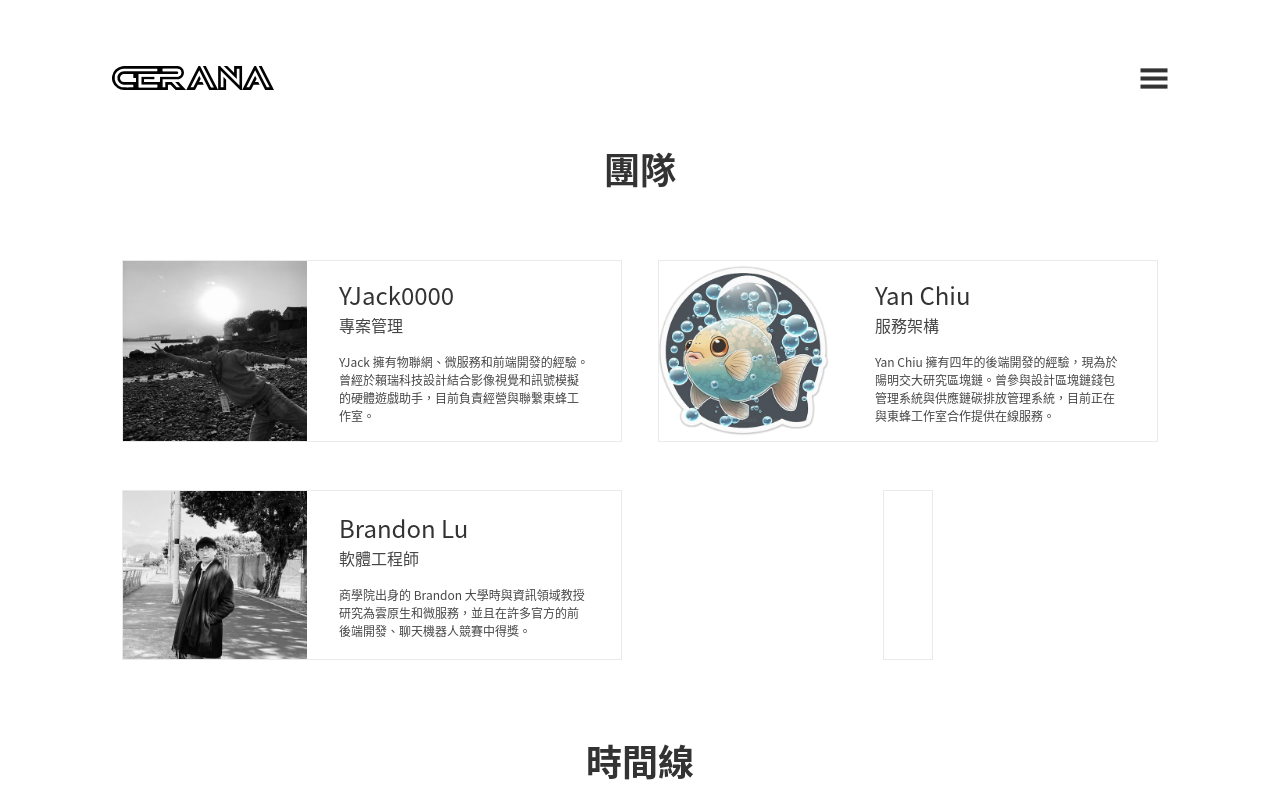
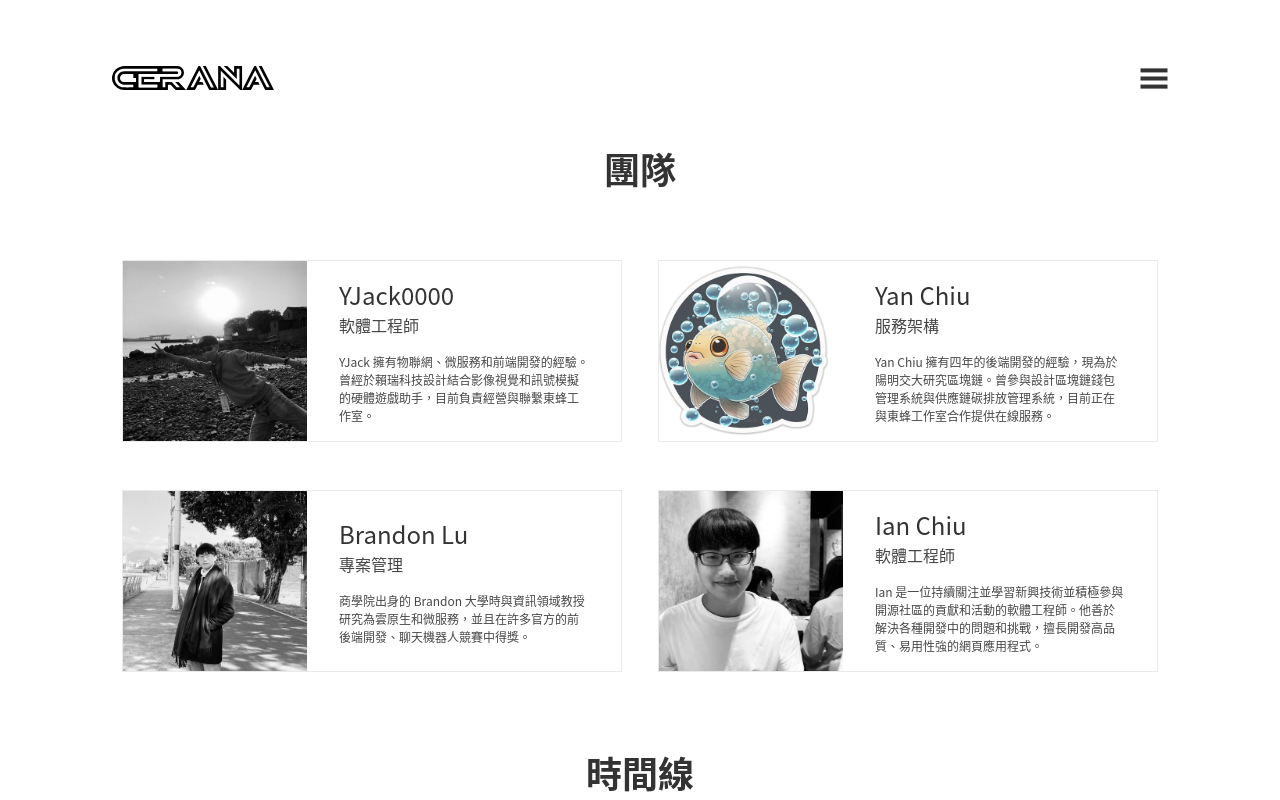
Before and after one commit to CeranaStudio/official-website, a Nuxt app: page /about in a window 1280 px wide. Shown: the top 800 px of the page. Built offline with nearby package versions, Linux system fonts and the light colour scheme.

Commit message:
chore: add Ian to Team

```diff
--- a/components/about/Team.vue
+++ b/components/about/Team.vue
@@ -6,7 +6,7 @@
         class="mx-auto"
         src="/img/about/YJack.jpg"
         title="YJack0000"
-        role="專案管理"
+        role="軟體工程師"
         description="YJack 擁有物聯網、微服務和前端開發的經驗。曾經於賴瑞科技設計結合影像視覺和訊號模擬的硬體遊戲助手，目前負責經營與聯繫東蜂工作室。"
       />
       <UiPersonCard
@@ -20,10 +20,16 @@
         class="mx-auto"
         src="/img/about/Brandon.jpg"
         title="Brandon Lu"
-        role="軟體工程師"
+        role="專案管理"
         description="商學院出身的 Brandon 大學時與資訊領域教授研究為雲原生和微服務，並且在許多官方的前後端開發、聊天機器人競賽中得獎。"
       />
-      <UiPersonCard class="mx-auto" />
+      <UiPersonCard
+        class="mx-auto"
+        src="/img/about/Ian.jpg"
+        title="Ian Chiu"
+        role="軟體工程師"
+        description="Ian 是一位持續關注並學習新興技術並積極參與開源社區的貢獻和活動的軟體工程師。他善於解決各種開發中的問題和挑戰，擅長開發高品質、易用性強的網頁應用程式。"
+      />
     </div>
   </div>
 </template>
```
Also changed, not shown: public/img/about/Ian.jpg (added).
